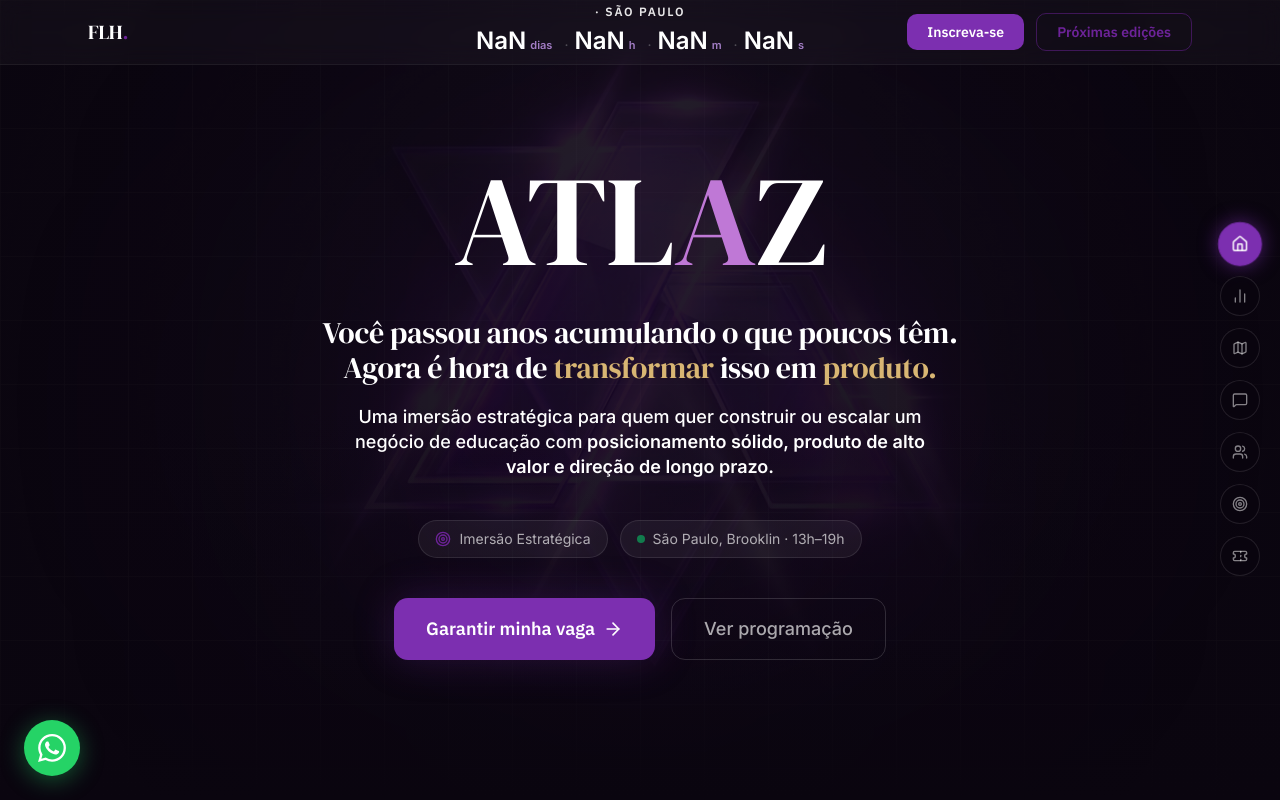
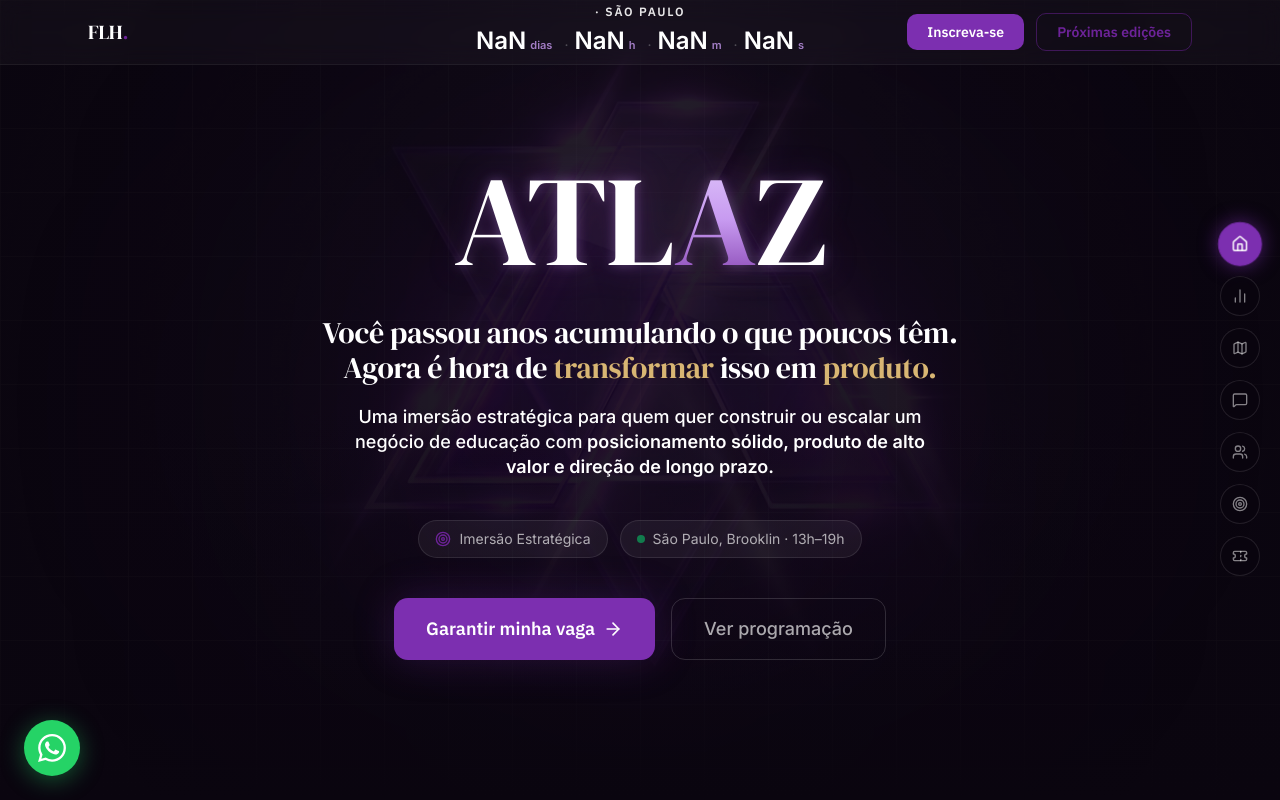
Before and after one commit to MAONEZZE/Atlaz_page, a Next.js app: page / in a window 1280 px wide. Shown: the top 800 px of the page. Built offline with nearby package versions, Linux system fonts and the light colour scheme.

Commit message:
feat: apply drop-shadow and gradient text styling to Hero title

```diff
--- a/components/sections/Hero.tsx
+++ b/components/sections/Hero.tsx
@@ -80,8 +80,24 @@ export function Hero() {
 
         {/* Brand title */}
         <motion.div custom={0} variants={fadeUp} initial="hidden" animate="visible">
-          <h1 className="font-heading text-6xl sm:text-7xl md:text-8xl lg:text-9xl font-bold leading-none tracking-tight mb-8 text-white">
-            ATL<span className="text-[#BF78D6]">A</span>Z
+          <h1
+            className="font-heading text-6xl sm:text-7xl md:text-8xl lg:text-9xl font-bold leading-none tracking-tight mb-8 text-white"
+            style={{
+              filter:
+                "drop-shadow(0 0 6px rgba(199,154,240,0.35)) drop-shadow(0 0 16px rgba(109,35,153,0.3))",
+            }}
+          >
+            ATL
+            <span
+              className="bg-clip-text text-transparent"
+              style={{
+                backgroundImage:
+                  "linear-gradient(to bottom, #e9d7ff, #c79af0, #6d2399)",
+              }}
+            >
+              A
+            </span>
+            Z
           </h1>
         </motion.div>
 
```
